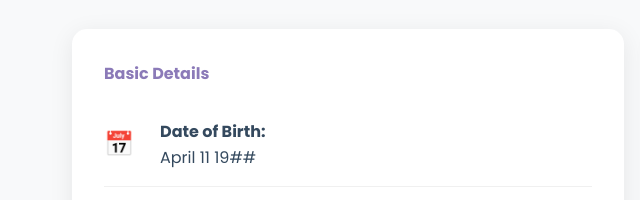
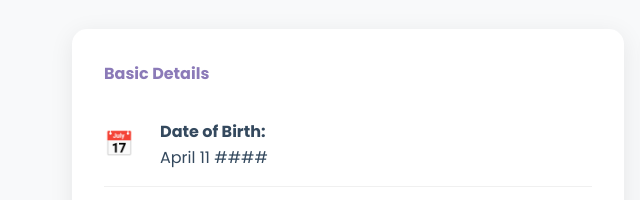
Before and after one commit to Sharon-Brewster/Sharon-Brewster.github.io, a plain HTML site: page index.html in a window 1280 px wide. Shown: the part 6984-7184 px from the top of the page, 0-640 px from the left. Drawn offline with nearby package versions, Linux system fonts and the light colour scheme.

Commit message:
Update index.html

```diff
--- a/index.html
+++ b/index.html
@@ -1244,7 +1244,7 @@
                     <span class="info-icon">📅</span>
                     <div>
                         <strong>Date of Birth:</strong><br>
-                        April 11 19##
+                        April 11 ####
                     </div>
                 </div>
                 <div class="info-item">
```
